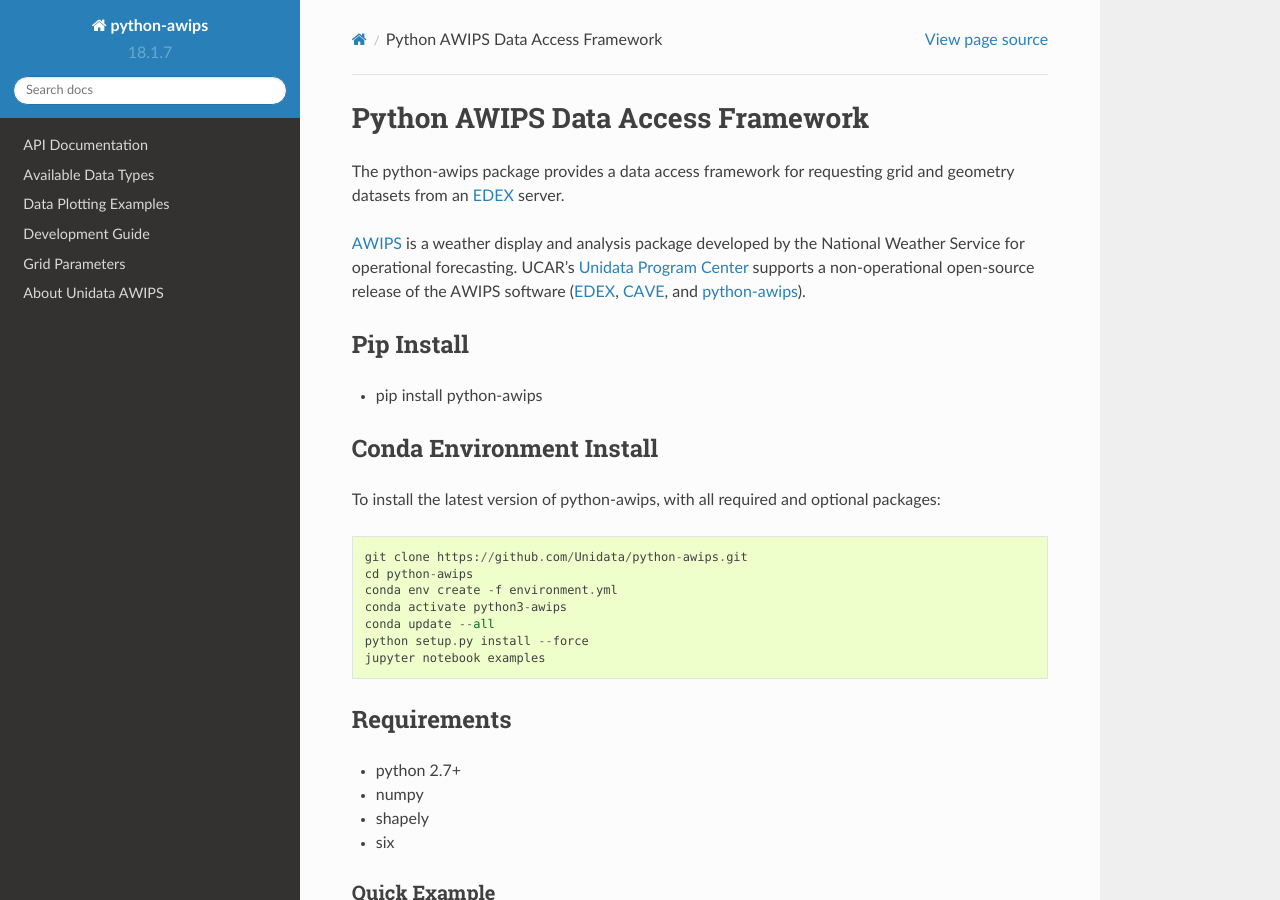
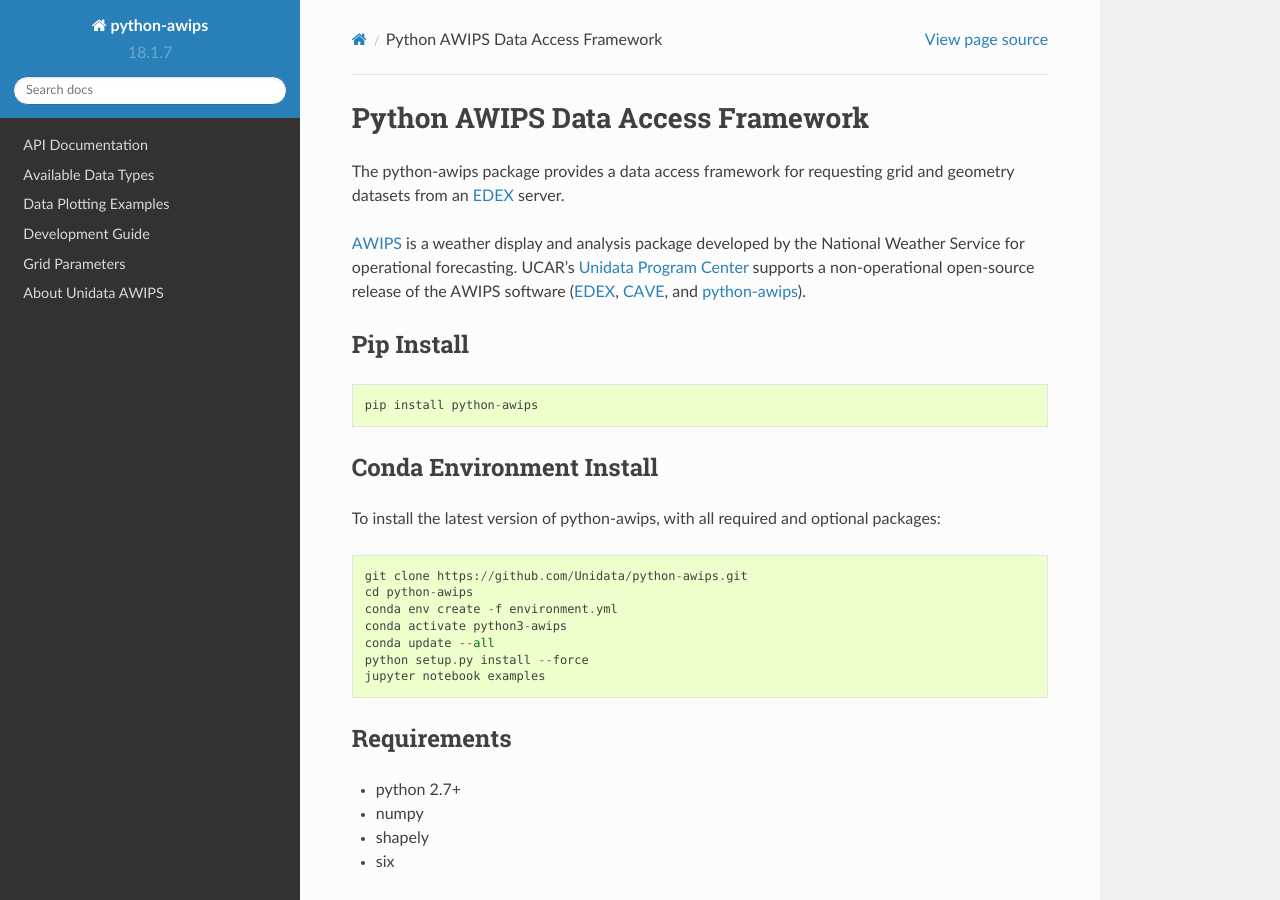
Before and after one commit to Unidata/python-awips, a Sphinx documentation site: the page built from docs/source/index.rst, in a window 1280 px wide and 900 px high. Built offline with Sphinx 7.4.7 and the Read the Docs theme 2.0.0, drawn with Linux system fonts in a browser that asks for light colours.

```diff
--- a/docs/source/index.rst
+++ b/docs/source/index.rst
@@ -11,7 +11,9 @@ The python-awips package provides a data access framework for requesting grid an
 Pip Install
 -----------
 
-- pip install python-awips
+::
+
+    pip install python-awips
 
 Conda Environment Install
 -------------------------
```
